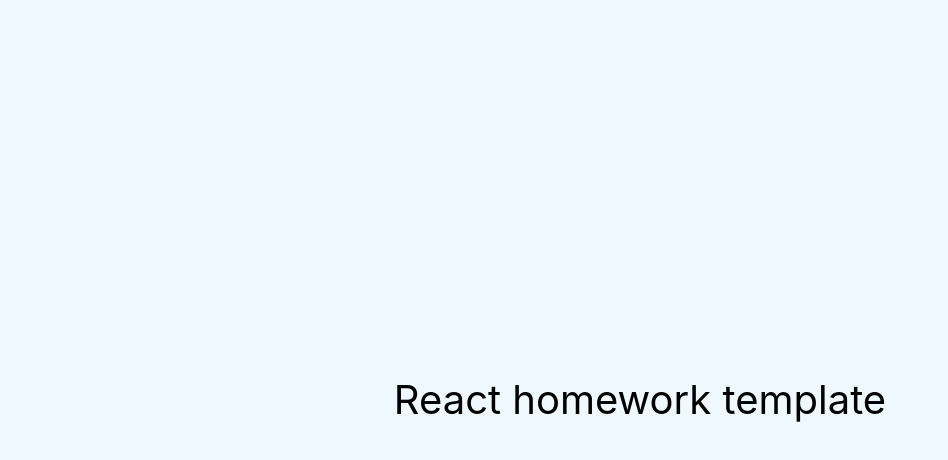
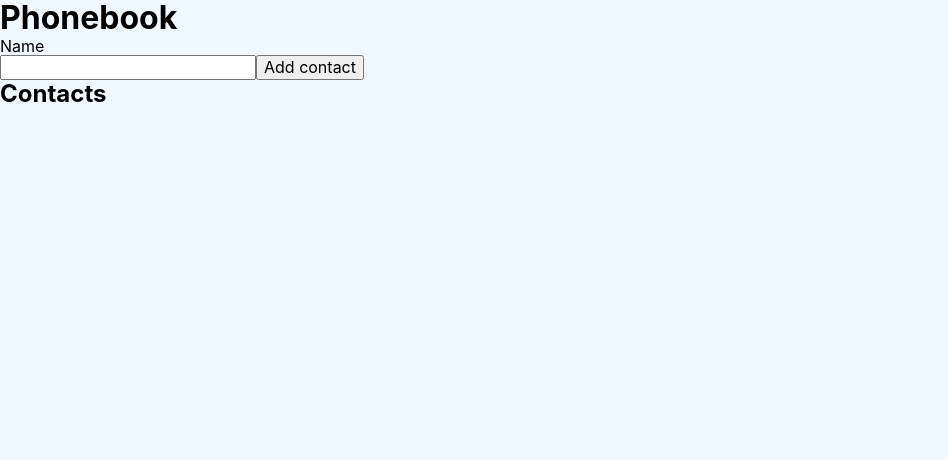
Before and after one commit to Zoja7/goit-react-hw-02-phonebook, a React (Create React App) app: page / in a window 1280 px wide. Shown: the top 460 px of the page, without its empty margins (0-948 px from the left). Built offline with nearby package versions, Linux system fonts and the light colour scheme.

Commit message:
commitz_5

```diff
--- a/package.json
+++ b/package.json
@@ -7,6 +7,7 @@
     "@testing-library/jest-dom": "^5.16.3",
     "@testing-library/react": "^12.1.4",
     "@testing-library/user-event": "^13.5.0",
+    "nanoid": "^5.0.2",
     "react": "^18.1.0",
     "react-dom": "^18.1.0",
     "react-scripts": "5.0.1",
--- a/src/components/App.jsx
+++ b/src/components/App.jsx
@@ -1,16 +1,29 @@
-export const App = () => {
-  return (
-    <div
-      style={{
-        height: '100vh',
-        display: 'flex',
-        justifyContent: 'center',
-        alignItems: 'center',
-        fontSize: 40,
-        color: '#010101'
-      }}
-    >
-      React homework template
-    </div>
-  );
-};
+import React, { Component } from 'react';
+import Phonebook from './Phonebook/Phonebook';
+import { nanoid } from 'nanoid';
+export class App extends Component {
+  state = {
+    contacts: [],
+  };
+
+  addContact = name => {
+    const newContact = {
+      id: nanoid(),
+      name: name,
+    };
+    this.setState(prevState => ({
+      contacts: [...prevState.contacts, newContact],
+    }));
+  };
+
+  render() {
+    return (
+      <div>
+        <Phonebook
+          onAddContact={this.addContact}
+          contacts={this.state.contacts}
+        />
+      </div>
+    );
+  }
+}
--- /dev/null
+++ b/src/components/Contacts/Contacts.jsx
@@ -0,0 +1,3 @@
+export default function Contacts({ contact }) {
+  return <li>{contact.name}</li>;
+}
--- /dev/null
+++ b/src/components/Phonebook/Phonebook.jsx
@@ -0,0 +1,59 @@
+import React, { Component } from 'react';
+import Contacts from 'components/Contacts/Contacts';
+export default class Phonebook extends Component {
+  state = {
+    name: '',
+  };
+
+  handleSubmit = event => {
+    event.preventDefault();
+    const { name } = this.state;
+    if (!isNaN(name)) {
+      alert('The name can`t be a number');
+      this.setState({ name: '' });
+      return;
+    }
+
+    if (name.trim() !== '') {
+      /* We get the name and pass it
+      to the parent component through
+      the function as the props property*/
+      this.props.onAddContact(name);
+
+      this.setState({ name: '' });
+    }
+  };
+
+  handelChange = event => {
+    this.setState({ name: event.target.value });
+  };
+
+  render() {
+    return (
+      <>
+        <form onSubmit={this.handleSubmit}>
+          <h1>Phonebook</h1>
+          <label>
+            <p>Name</p>
+            <input
+              type="text"
+              name="name"
+              required
+              value={this.state.name}
+              onChange={this.handelChange}
+            />
+          </label>
+          <button type="submit">Add contact</button>
+        </form>
+        <div>
+          <h2>Contacts</h2>
+          <ul>
+            {this.props.contacts.map(contact => {
+              return <Contacts key={contact.id} contact={contact} />;
+            })}
+          </ul>
+        </div>
+      </>
+    );
+  }
+}
--- a/src/index.css
+++ b/src/index.css
@@ -67,3 +67,6 @@ img {
   max-width: 100%;
   height: auto;
 }
+button {
+  cursor: pointer;
+}
```
Also changed, not shown: 1 other file (tests, documents, lock files or other folders).
